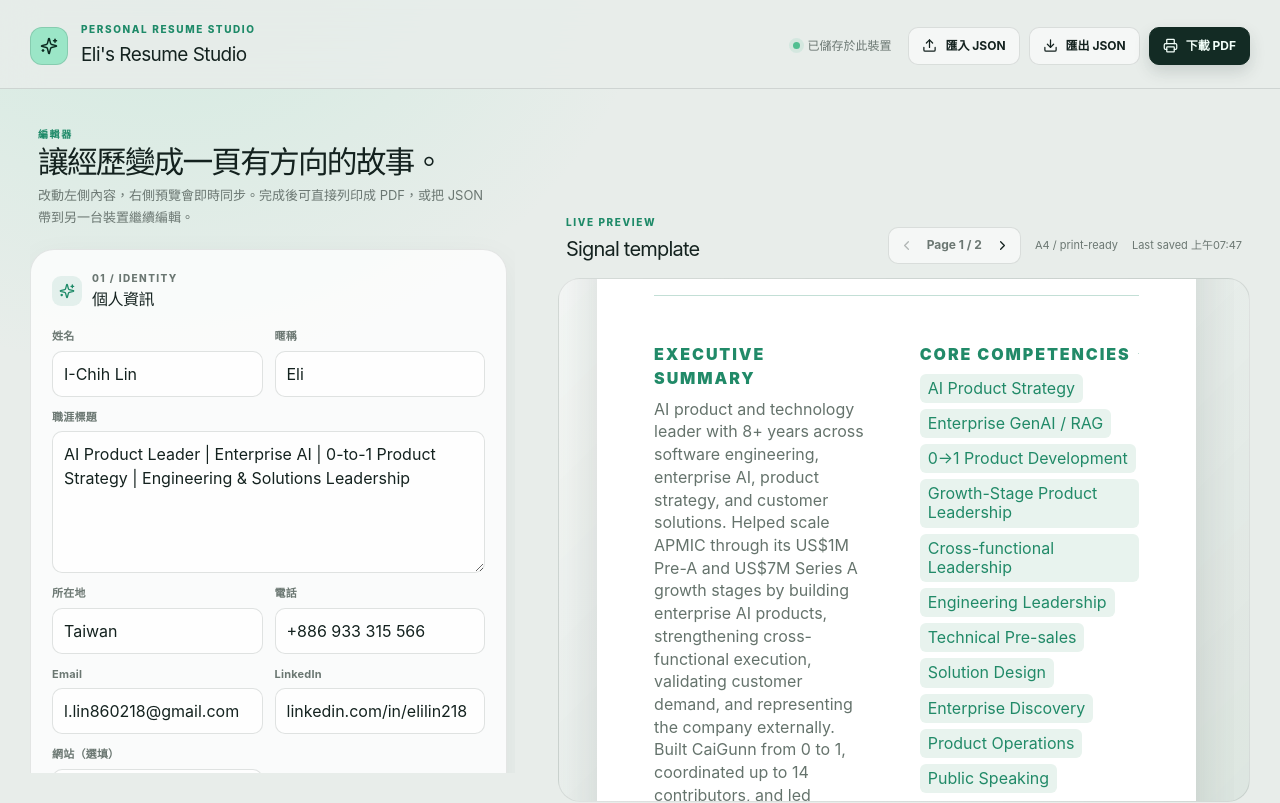
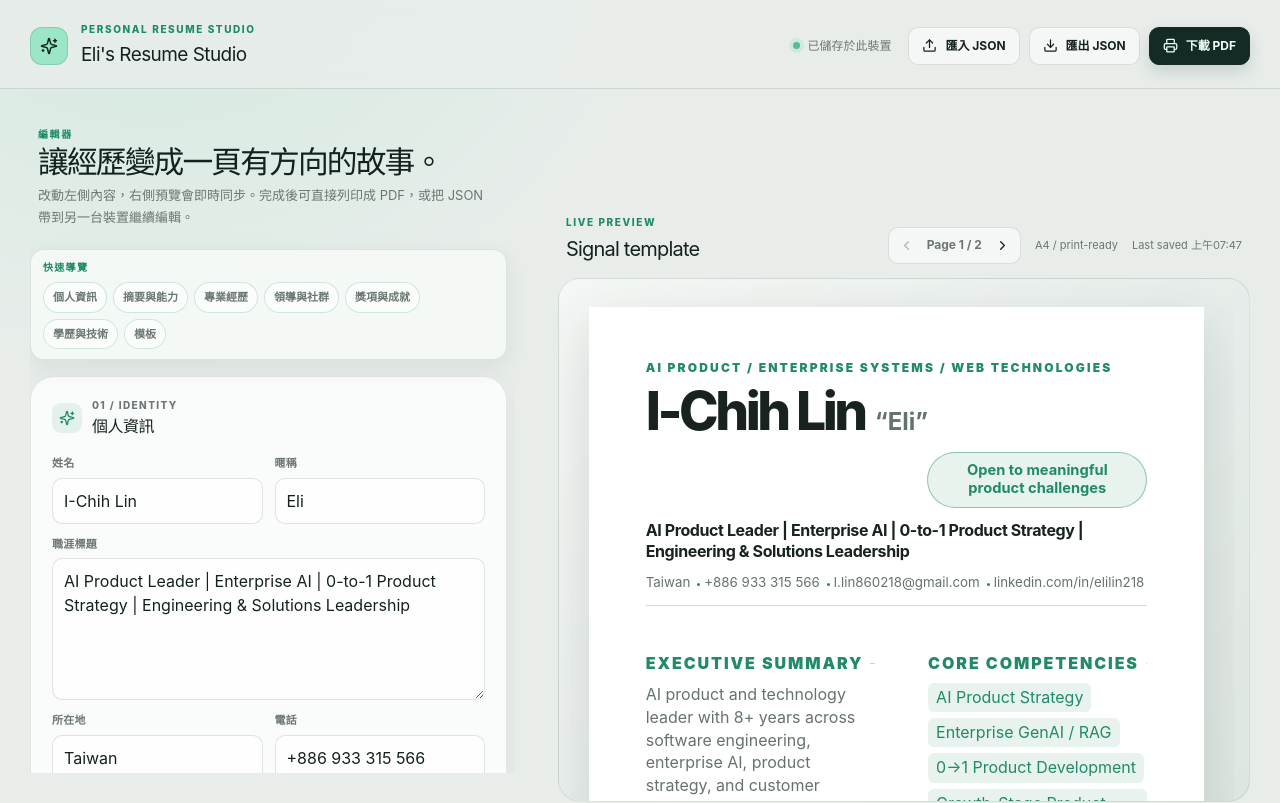
Before and after one commit to L-Eli/resume-studio, a Next.js app: page / in a window 1280 px wide. Built offline with nearby package versions, Linux system fonts and the light colour scheme.

Commit message:
Refine preview spacing and editor navigation

```diff
--- a/app/globals.css
+++ b/app/globals.css
@@ -40,6 +40,11 @@ a { color: inherit; }
 .editor-intro { padding: 8px 8px 5px; }
 .editor-intro h2 { margin: 0 0 8px; max-width: 450px; font-size: clamp(25px, 2.4vw, 36px); line-height: 1.04; letter-spacing: -.06em; }
 .editor-intro > p:last-child { margin: 0; color: var(--studio-muted); line-height: 1.65; font-size: 13px; max-width: 450px; }
+.editor-quick-nav { position: sticky; top: 8px; z-index: 3; display: grid; gap: 7px; padding: 10px 12px; border: 1px solid rgba(20,34,31,.1); border-radius: 14px; background: rgba(245,250,247,.9); box-shadow: 0 8px 22px rgba(34,58,50,.08); backdrop-filter: blur(12px); }
+.editor-quick-nav p { margin: 0; color: var(--studio-accent); font-size: 10px; font-weight: 850; letter-spacing: .13em; text-transform: uppercase; }
+.editor-quick-nav > div { display: flex; flex-wrap: wrap; gap: 6px; }
+.editor-quick-nav button { border: 1px solid rgba(30,138,104,.2); border-radius: 999px; padding: 6px 9px; color: var(--studio-muted); background: rgba(255,255,255,.62); font-size: 11px; font-weight: 700; transition: .2s ease; }
+.editor-quick-nav button:hover { color: var(--studio-accent); background: #fff; border-color: rgba(30,138,104,.45); transform: translateY(-1px); }
 .editor-card { background: var(--studio-card); border: 1px solid rgba(20, 34, 31, .1); border-radius: var(--radius-lg); padding: 21px; box-shadow: 0 12px 35px rgba(34, 58, 50, .06); }
 .editor-section-heading { display: flex; align-items: center; gap: 10px; margin-bottom: 17px; }
 .editor-section-icon { width: 30px; height: 30px; display: grid; place-items: center; color: var(--studio-accent); background: var(--studio-accent-soft); border-radius: 9px; }
@@ -101,9 +106,9 @@ a { color: inherit; }
 .page-control { width: 27px; height: 27px; display: grid; place-items: center; border: 0; border-radius: 7px; color: var(--studio-ink); background: transparent; }
 .page-control:hover:not(:disabled) { background: rgba(30,138,104,.1); }
 .page-control:disabled { cursor: default; opacity: .3; }
-.preview-stage { flex-direction: column; align-items: center; }
+.preview-stage { flex-direction: column; align-items: center; justify-content: flex-start; padding: 28px 30px 44px; }
 .preview-page { display: none; width: 100%; }
-.preview-page.is-active { display: flex; justify-content: center; }
+.preview-page.is-active { display: flex; justify-content: center; margin: 0 auto 28px; }
 .resume-paper { width: 210mm; height: 297mm; min-height: 297mm; max-width: none; padding: 14mm 15mm 11mm; overflow: hidden; }
 .resume-paper-header { padding-bottom: 12px; }
 .resume-kicker { font-size: 9pt; letter-spacing: .18em; }
@@ -111,7 +116,7 @@ a { color: inherit; }
 .resume-name-line { flex: 1 1 110mm; }
 .resume-name-row h1 { font-size: 40pt; line-height: .92; letter-spacing: -.065em; }
 .resume-short-name { font-size: 18pt; }
-.availability-pill { flex: 0 1 180px; max-width: 180px; margin-left: auto; padding: 7px 10px; font-size: 10pt; line-height: 1.2; }
+.availability-pill { flex: 0 1 220px; max-width: 220px; min-height: 44px; display: grid; place-items: center; margin-left: auto; padding: 9px 14px; font-size: 11pt; line-height: 1.2; text-align: center; white-space: normal; overflow-wrap: anywhere; }
 .resume-headline { margin-top: 12px; font-size: 12pt; line-height: 1.35; }
 .resume-contact-row { gap: 6px 14px; margin-top: 10px; font-size: 10pt; }
 .resume-paper-body { grid-template-columns: minmax(0, 1.65fr) minmax(58mm, .85fr); column-gap: 14mm; row-gap: 0; padding-top: 12mm; }
@@ -168,11 +173,11 @@ a { color: inherit; }
 @media (max-width: 800px) {
   .studio-layout { height: auto; overflow: visible; }
   .editor-panel, .preview-panel { height: auto; overflow: visible; }
-  .preview-stage { height: calc(100vh - 190px); min-height: 420px; justify-content: flex-start; }
+  .preview-stage { height: calc(100vh - 190px); min-height: 420px; justify-content: flex-start; padding: 20px 16px 40px; }
   .resume-paper { width: 210mm; height: 297mm; max-width: none; min-height: 297mm; padding: 14mm 15mm 11mm; overflow: hidden; }
   .resume-name-row { display: flex; }
   .resume-name-row h1 { font-size: 40pt; }
-  .availability-pill { margin-top: 0; display: block; max-width: 185px; text-align: right; }
+  .availability-pill { margin-top: 0; display: grid; flex-basis: 220px; max-width: 220px; text-align: center; }
   .resume-headline { font-size: 12pt; }
   .resume-contact-row { display: flex; gap: 8px 16px; }
   .resume-paper-body { grid-template-columns: minmax(0, 1.65fr) minmax(58mm, .85fr); column-gap: 14mm; row-gap: 0; }
@@ -190,7 +195,7 @@ a { color: inherit; }
   .studio-chrome, .editor-panel, .preview-toolbar, .preview-hint, .toast { display: none !important; }
   .resume-studio, .studio-layout, .preview-panel, .preview-stage { display: block; padding: 0; margin: 0; background: #fff; border: 0; min-height: 0; }
   .preview-page, .preview-page.is-active { display: block !important; }
-  .preview-page { break-after: page; page-break-after: always; }
+  .preview-page { break-after: page; page-break-after: always; margin: 0; }
   .preview-page:last-child { break-after: auto; page-break-after: auto; }
   .resume-paper { width: 210mm; height: 297mm; max-width: none; min-height: 297mm; margin: 0; padding: 14mm 15mm 11mm; overflow: hidden; box-shadow: none; page-break-after: avoid; }
   .resume-paper-body { grid-template-columns: minmax(0, 1.65fr) minmax(58mm, .85fr); column-gap: 14mm; row-gap: 0; }
--- a/components/resume-studio.tsx
+++ b/components/resume-studio.tsx
@@ -284,6 +284,7 @@ export function ResumeStudio() {
   const [savedAt, setSavedAt] = useState<string | null>(null)
   const [notice, setNotice] = useState<string>("")
   const fileInputRef = useRef<HTMLInputElement>(null)
+  const previewStageRef = useRef<HTMLDivElement>(null)
 
   useEffect(() => {
     const raw = window.localStorage.getItem("eli-resume-studio-v1")
@@ -309,6 +310,10 @@ export function ResumeStudio() {
     }, 500)
     return () => window.clearTimeout(timeout)
   }, [resume, template])
+
+  useEffect(() => {
+    previewStageRef.current?.scrollTo({ top: 0, behavior: "auto" })
+  }, [activePage])
 
   const activeTemplate = useMemo(() => templateOptions.find((item) => item.id === template) ?? templateOptions[0], [template])
 
@@ -407,7 +412,20 @@ export function ResumeStudio() {
             <p>改動左側內容，右側預覽會即時同步。完成後可直接列印成 PDF，或把 JSON 帶到另一台裝置繼續編輯。</p>
           </div>
 
-          <section className="editor-card">
+          <nav className="editor-quick-nav" aria-label="快速導覽">
+            <p>快速導覽</p>
+            <div>
+              <button type="button" onClick={() => document.getElementById("editor-identity")?.scrollIntoView({ behavior: "smooth", block: "start" })}>個人資訊</button>
+              <button type="button" onClick={() => document.getElementById("editor-positioning")?.scrollIntoView({ behavior: "smooth", block: "start" })}>摘要與能力</button>
+              <button type="button" onClick={() => document.getElementById("editor-experience")?.scrollIntoView({ behavior: "smooth", block: "start" })}>專業經歷</button>
+              <button type="button" onClick={() => document.getElementById("editor-leadership")?.scrollIntoView({ behavior: "smooth", block: "start" })}>領導與社群</button>
+              <button type="button" onClick={() => document.getElementById("editor-proof")?.scrollIntoView({ behavior: "smooth", block: "start" })}>獎項與成就</button>
+              <button type="button" onClick={() => document.getElementById("editor-foundation")?.scrollIntoView({ behavior: "smooth", block: "start" })}>學歷與技術</button>
+              <button type="button" onClick={() => document.getElementById("editor-templates")?.scrollIntoView({ behavior: "smooth", block: "start" })}>模板</button>
+            </div>
+          </nav>
+
+          <section id="editor-identity" className="editor-card">
             <SectionTitle icon={Sparkles} eyebrow="01 / Identity" title="個人資訊" />
             <div className="field-grid">
               <Field label="姓名" value={resume.personal.name} onChange={(value) => updatePersonal("name", value)} />
@@ -418,11 +436,11 @@ export function ResumeStudio() {
               <Field label="Email" value={resume.personal.email} onChange={(value) => updatePersonal("email", value)} />
               <Field label="LinkedIn" value={resume.personal.linkedin} onChange={(value) => updatePersonal("linkedin", value)} />
               <Field label="網站（選填）" value={resume.personal.website} onChange={(value) => updatePersonal("website", value)} />
-              <Field label="Availability 標籤" value={resume.personal.availability} onChange={(value) => updatePersonal("availability", value)} multiline />
+              <Field label="Availability 標籤" value={resume.personal.availability} onChange={(value) => updatePersonal("availability", value)} />
             </div>
           </section>
 
-          <section className="editor-card">
+          <section id="editor-positioning" className="editor-card">
             <SectionTitle icon={Sparkles} eyebrow="02 / Positioning" title="摘要與核心能力" />
             <Field label="Executive summary" value={resume.summary} onChange={(value) => setResume((current) => ({ ...current, summary: value }))} multiline />
             <div className="chip-editor">
@@ -441,7 +459,7 @@ export function ResumeStudio() {
             </div>
           </section>
 
-          <section className="editor-card">
+          <section id="editor-experience" className="editor-card">
             <div className="section-heading-row"><SectionTitle icon={BriefcaseBusiness} eyebrow="03 / Experience" title="專業經歷" /><button className="icon-button" aria-label="新增專業經歷" onClick={addExperience}><Plus size={17} /></button></div>
             <div className="repeat-list">
               {resume.experiences.map((experience, index) => (
@@ -458,7 +476,7 @@ export function ResumeStudio() {
             </div>
           </section>
 
-          <section className="editor-card">
+          <section id="editor-leadership" className="editor-card">
             <div className="section-heading-row"><SectionTitle icon={Award} eyebrow="04 / Leadership" title="領導與社群" /><button className="icon-button" aria-label="新增領導經歷" onClick={addLeadership}><Plus size={17} /></button></div>
             <div className="repeat-list">
               {resume.leadership.map((item) => (
@@ -475,7 +493,7 @@ export function ResumeStudio() {
             </div>
           </section>
 
-          <section className="editor-card">
+          <section id="editor-proof" className="editor-card">
             <div className="section-heading-row"><SectionTitle icon={Award} eyebrow="05 / Proof" title="獎項與成就" /><button className="icon-button" aria-label="新增獎項" onClick={addAward}><Plus size={17} /></button></div>
             <div className="repeat-list compact-repeat-list">
               {resume.awards.map((item) => (
@@ -487,7 +505,7 @@ export function ResumeStudio() {
             </div>
           </section>
 
-          <section className="editor-card">
+          <section id="editor-foundation" className="editor-card">
             <div className="section-heading-row"><SectionTitle icon={GraduationCap} eyebrow="06 / Foundation" title="學歷與技術基礎" /><button className="icon-button" aria-label="新增學歷" onClick={addEducation}><Plus size={17} /></button></div>
             <div className="repeat-list compact-repeat-list">
               {resume.education.map((item) => (
@@ -503,7 +521,7 @@ export function ResumeStudio() {
             </div>
           </section>
 
-          <section className="editor-card template-card">
+          <section id="editor-templates" className="editor-card template-card">
             <SectionTitle icon={LayoutTemplate} eyebrow="07 / Visual system" title="選擇內建模板" />
             <div className="template-grid">
               {templateOptions.map((option) => <button key={option.id} className={`template-option ${template === option.id ? "selected" : ""}`} onClick={() => setTemplate(option.id)}><div className={`template-swatch swatch-${option.id}`}><span /><span /><span /></div><div className="template-option-copy"><strong>{option.name}</strong><small>{option.description}</small></div>{template === option.id && <Check size={16} className="template-check" />}</button>)}
@@ -523,7 +541,7 @@ export function ResumeStudio() {
               <div className="preview-meta"><span>A4 / print-ready</span><span>Last saved {savedAt ? new Date(savedAt).toLocaleTimeString("zh-TW", { hour: "2-digit", minute: "2-digit" }) : "—"}</span></div>
             </div>
           </div>
-          <div className="preview-stage">
+          <div ref={previewStageRef} className="preview-stage">
             {[0, 1].map((page) => <div className={`preview-page ${activePage === page ? "is-active" : ""}`} key={page}><ResumePaper resume={resume} template={template} page={page} pageCount={2} /></div>)}
           </div>
           <div className="preview-hint"><div className="hint-icon"><Printer size={15} /></div><p><strong>要存成 PDF？</strong> 按右上角「下載 PDF」，在列印視窗選擇「另存為 PDF」。目前頁面已針對 A4 與列印色彩最佳化。</p></div>
```
